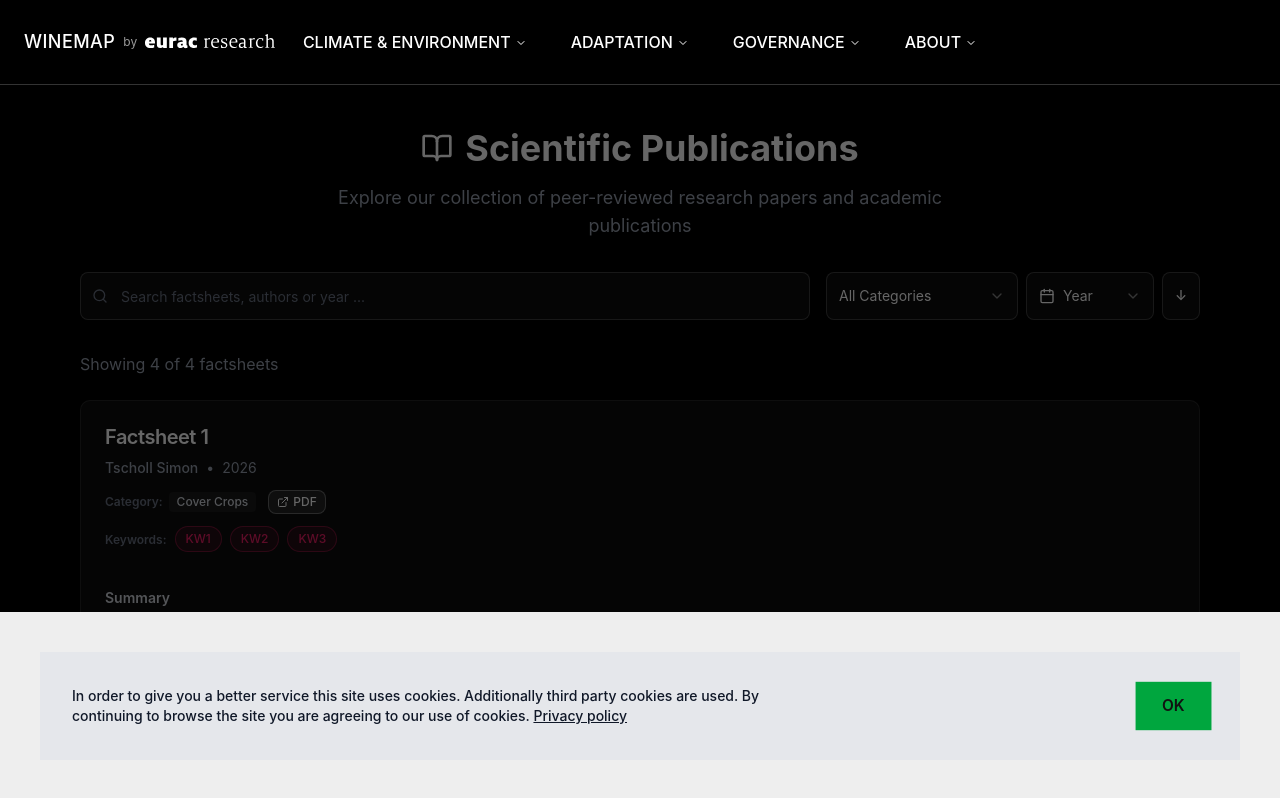
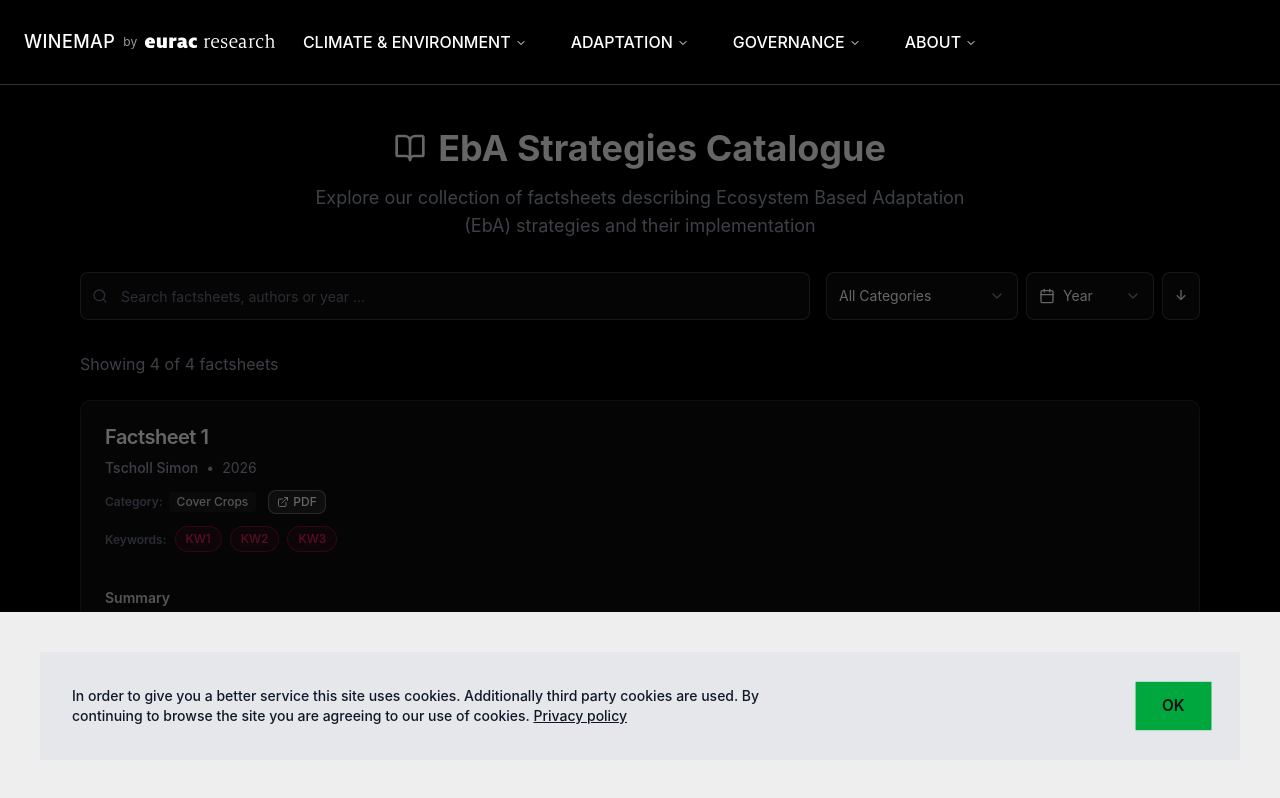
Before and after one commit to Eurac-Research/winemap, a Next.js app: page /adaptation/eba-strategies in a window 1280 px wide. Shown: the top 798 px of the page. Built offline with nearby package versions, Linux system fonts and the light colour scheme.

Commit message:
update title of eba-strategies page

```diff
--- a/src/app/adaptation/eba-strategies/page.tsx
+++ b/src/app/adaptation/eba-strategies/page.tsx
@@ -138,10 +138,10 @@ export default function LiteraturePage() {
         <div className="text-center mb-8">
           <div className="flex items-center justify-center gap-3 mb-4">
             <BookOpen className="w-8 h-8 text-white" aria-hidden="true" />
-            <h1 className="text-4xl font-bold text-white">Scientific Publications</h1>
+            <h1 className="text-4xl font-bold text-white">EbA Strategies Catalogue</h1>
           </div>
           <p className="text-lg text-gray-400 max-w-2xl mx-auto">
-            Explore our collection of peer-reviewed research papers and academic publications
+            Explore our collection of factsheets describing Ecosystem Based Adaptation (EbA) strategies and their implementation
           </p>
         </div>
 
```
